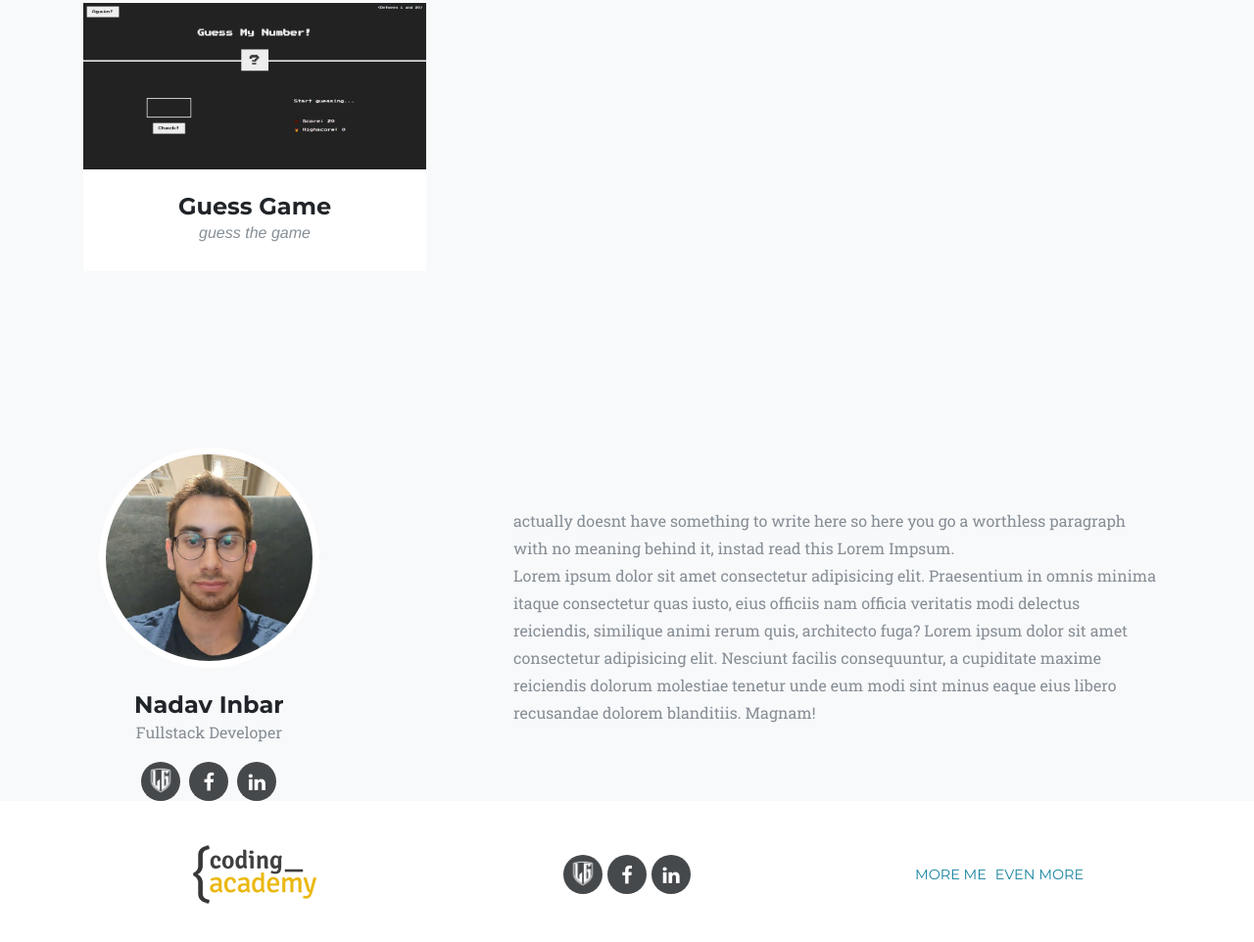
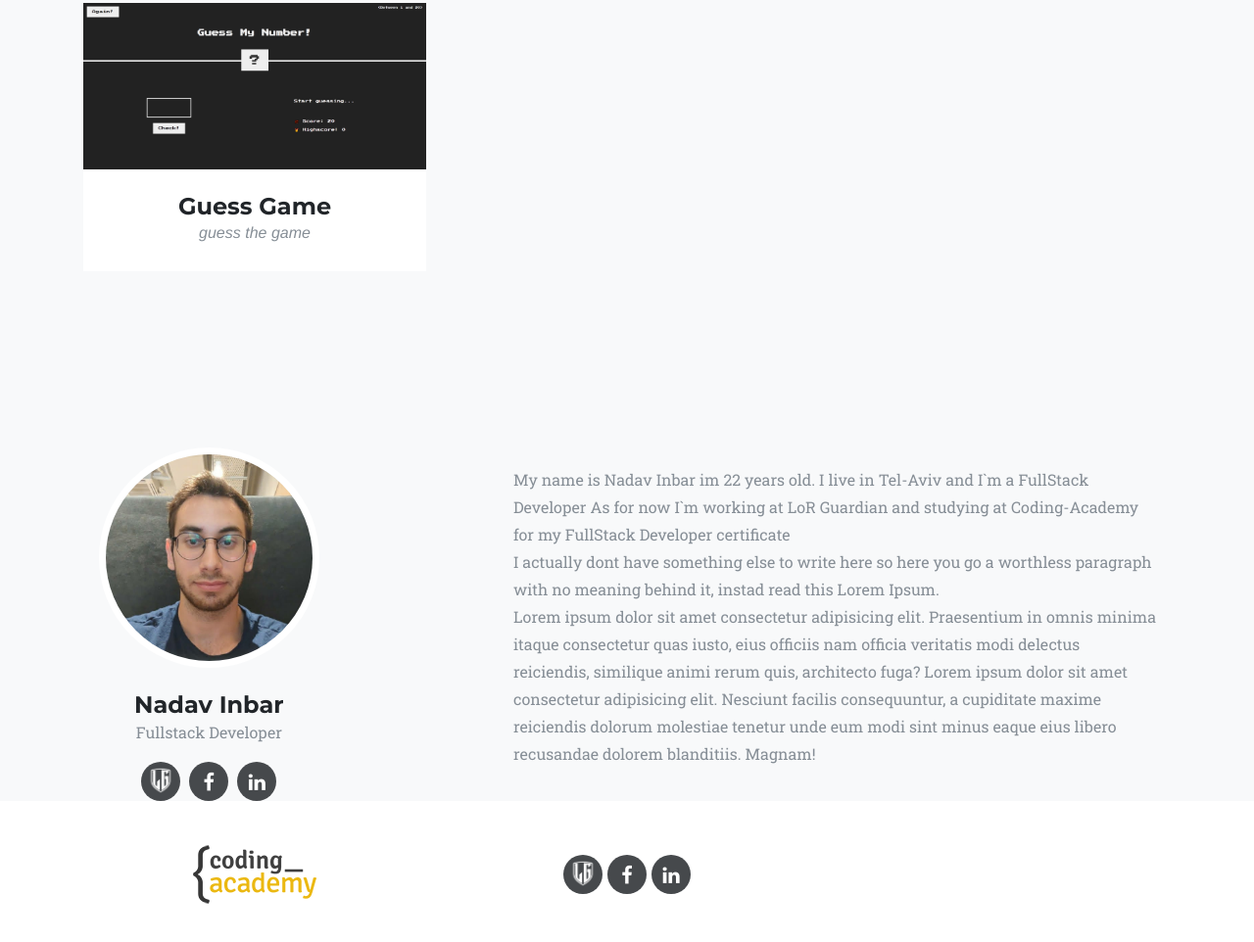
Before and after one commit to NadavInbar8/CA-portfolio, a plain HTML site: page index.html in a window 1280 px wide. Shown: the part 2118-3080 px from the top of the page at 98% size. Drawn offline with Linux system fonts and the light colour scheme; a web font is replaced by a local one.

Commit message:
html fix

```diff
--- a/index.html
+++ b/index.html
@@ -207,9 +207,13 @@
         </div>
         <div class="col-sm-8 flex-align-center">
           <p class="large text-muted about-description">
-            actually doesnt have something to write here so here you go a
+            My name is Nadav Inbar im 22 years old. I live in Tel-Aviv and I`m a FullStack Developer
+            As for now I`m working at LoR Guardian and studying at Coding-Academy for my
+            FullStack Developer certificate
+            <br />
+            I actually dont have something else to write here so here you go a
             worthless paragraph with no meaning behind it, instad read this
-            Lorem Impsum.
+            Lorem Ipsum.
             <br />
             Lorem ipsum dolor sit amet consectetur adipisicing elit. Praesentium
             in omnis minima itaque consectetur quas iusto, eius officiis nam
@@ -253,16 +257,6 @@
               </li>
             </ul>
           </div>
-          <div class="col-md-4 flex-align-center">
-            <ul class="list-inline quicklinks">
-              <li class="list-inline-item">
-                <a href="#">More Me</a>
-              </li>
-              <li class="list-inline-item">
-                <a href="#">Even More</a>
-              </li>
-            </ul>
-          </div>
         </div>
       </div>
     </footer>
```
